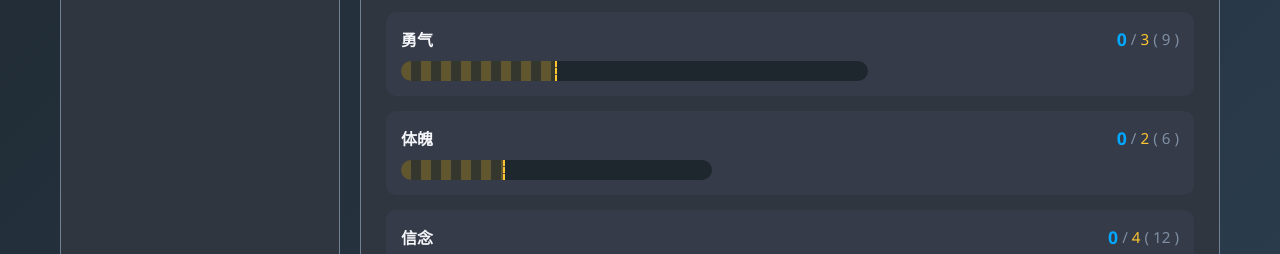
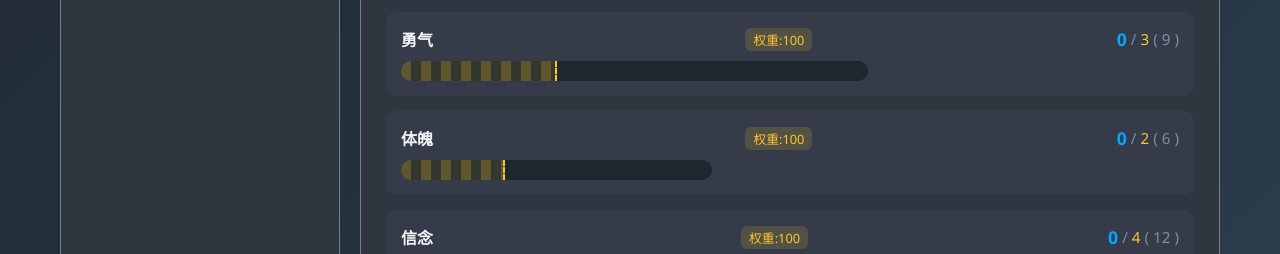
Before and after one commit to likeyang931019-cloud/arknights-talent-simulator, a website built with Vite: page index.html in a window 1280 px wide. Shown: the part 546-800 px from the top of the page. Built offline with nearby package versions, Linux system fonts and the light colour scheme.

Commit message:
feat: 显示属性随机权重值

```diff
--- a/src/style.css
+++ b/src/style.css
@@ -342,6 +342,15 @@ body {
   font-size: 1rem;
 }
 
+.talent-weight {
+  font-size: 0.8rem;
+  color: var(--warning-color);
+  background: rgba(251, 197, 49, 0.15);
+  padding: 2px 8px;
+  border-radius: 6px;
+  margin-left: 8px;
+}
+
 .talent-values {
   display: flex;
   align-items: center;
--- a/src/ui.ts
+++ b/src/ui.ts
@@ -1,6 +1,6 @@
 // 明日方舟天赋养成模拟器 - UI组件
 import type { Operator, TalentConfig, GameState } from './types';
-import { getTotalAddedPoints, getRemainingPointsInStage, getCostPerUpgrade, getCurrentStagePoints } from './gameLogic';
+import { getTotalAddedPoints, getRemainingPointsInStage, getCostPerUpgrade, getCurrentStagePoints, calculateTalentWeight } from './gameLogic';
 import { getStageByLevel } from './types';
 
 // 飘字动画状态
@@ -25,11 +25,14 @@ export function renderTalentBar(talent: TalentConfig, isUpgraded: boolean, maxTo
   const currentPercentage = (talent.currentMax / talent.totalMax) * 100;
   // 进度条总长度按总上限比例缩放
   const barWidthPercentage = (talent.totalMax / maxTotalMax) * 100;
+  // 计算权重并四舍五入取整
+  const weight = Math.round(calculateTalentWeight(talent));
 
   return `
     <div class="talent-bar-container" data-talent="${talent.name}">
       <div class="talent-header">
         <span class="talent-name">${talent.name}</span>
+        <span class="talent-weight" title="随机权重">权重:${weight}</span>
         <span class="talent-values">
           <span class="current-value ${isUpgraded ? 'upgraded' : ''}">${talent.current}</span>
           <span class="separator">/</span>
```
